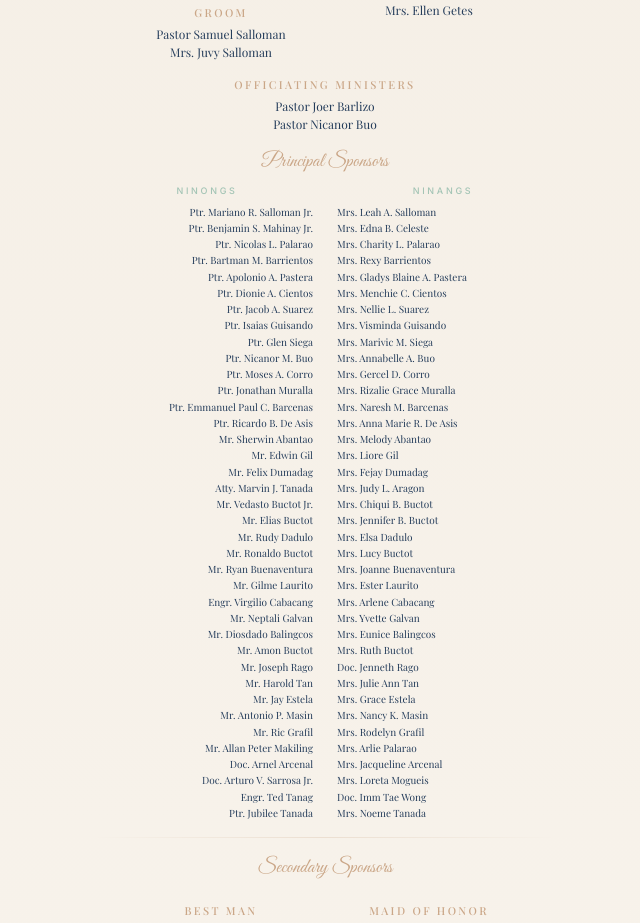
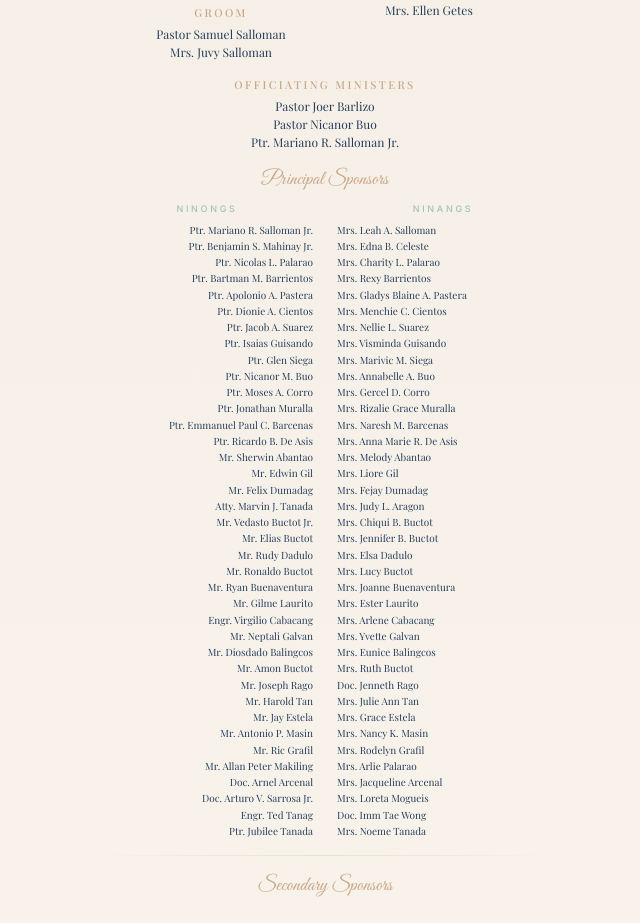
Before and after one commit to Japh09066/wedding-invitation, a Next.js app: page / in a window 1280 px wide. Shown: the part 5600-6523 px from the top of the page, without its empty margins (315-955 px from the left). Built offline with nearby package versions, Linux system fonts and the light colour scheme; no server answers; a web font is replaced by a local one.

Commit message:
add Ptr. Mariano R. Salloman Jr. to officiating ministers (keep in ninongs)

```diff
--- a/app/components/EntourageSection.tsx
+++ b/app/components/EntourageSection.tsx
@@ -29,6 +29,7 @@ const parentsBride = [
 const officiatingMinisters = [
   'Pastor Joer Barlizo',
   'Pastor Nicanor Buo',
+  'Ptr. Mariano R. Salloman Jr.',
 ];
 
 const ninongs = [
```
